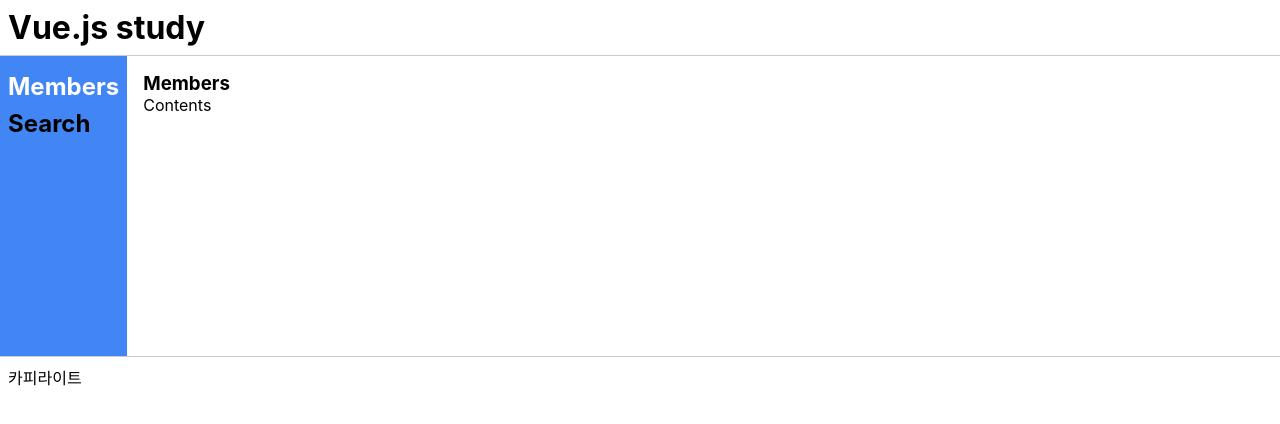
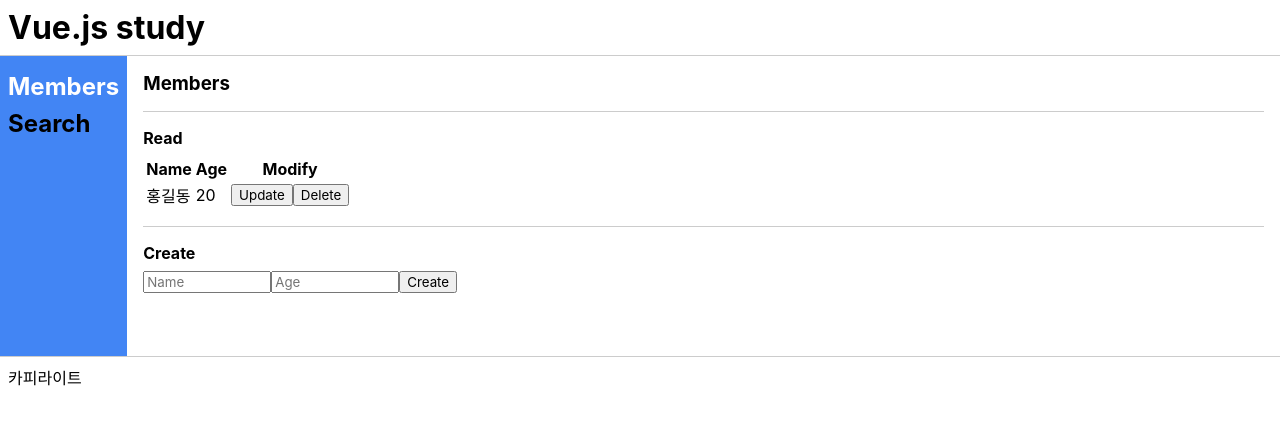
Before and after one commit to abmysong/vue-study, a Vue app: page /members in a window 1280 px wide. Shown: the top 424 px of the page. Built offline with nearby package versions, Linux system fonts and the light colour scheme.

Commit message:
[#4] store members create

```diff
--- a/src/components/contents/MembersComponent.vue
+++ b/src/components/contents/MembersComponent.vue
@@ -1,6 +1,61 @@
 <template>
   <div>
     <h3>Members</h3>
-    <p>Contents</p>
+    <hr class="d-block" />
+    <div>
+      <h4>Read</h4>
+      <table>
+        <thead>
+          <tr>
+            <th>Name</th>
+            <th>Age</th>
+            <th>Modify</th>
+          </tr>
+        </thead>
+        <tbody>
+          <tr>
+            <td>홍길동</td>
+            <td>20</td>
+            <td>
+              <button>Update</button>
+              <button>Delete</button>
+            </td>
+          </tr>
+        </tbody>
+      </table>
+    </div>
+    <hr class="d-block" />
+    <div>
+      <h4>Create</h4>
+      <input type="text" placeholder="Name" v-model="member.name" />
+      <input type="text" placeholder="Age" v-model="member.age" />
+      <button @click="membersCreate(member)">Create</button>
+    </div>
   </div>
 </template>
+
+<script>
+export default {
+  computed: {
+    member() {
+      return this.$store.state.$members.member
+    }
+  },
+  methods: {
+    membersCreate(member) {
+      this.$store.dispatch('membersCreate', member)
+    }
+  },
+  created() {
+    console.log(this.member)
+    this.member.name = ''
+    this.member.age = ''
+  },
+  // mounted() {
+  //   console.log('mounted')
+  // },
+  // unmounted() {
+  //   console.log('unmounted')
+  // }
+}
+</script>
--- a/src/store/index.js
+++ b/src/store/index.js
@@ -1,4 +1,5 @@
 import { createStore } from 'vuex'
+import { moduleMembers } from './moduleMembers'
 
 export default createStore({
   state: {
@@ -10,5 +11,6 @@
   actions: {
   },
   modules: {
+    $members: moduleMembers
   }
 })
--- /dev/null
+++ b/src/store/moduleMembers.js
@@ -0,0 +1,20 @@
+export const moduleMembers = {
+  state: {
+    members: [],
+    member: {
+      name: '',
+      age: ''
+    }
+  },
+  mutations: {
+  },
+  actions: {
+    membersCreate(thisStore, member) {
+      thisStore.state.members.push({
+        name: member.name,
+        age: member.age
+      })
+      console.log('Done membersCreate', thisStore.state.members)
+    }
+  }
+}
```
